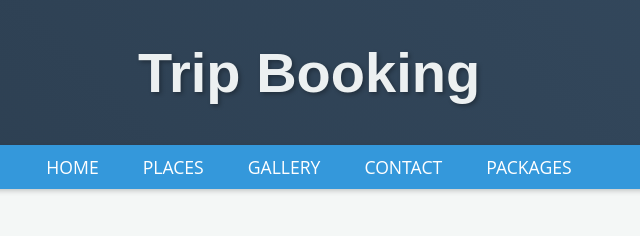
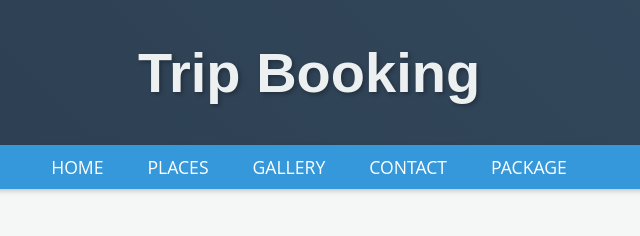
Before and after one commit to AshokRucca/TripBooking, a plain HTML site: page index.html in a window 1280 px wide. Shown: the top 236 px of the page, 331-971 px from the left. Drawn offline with Linux system fonts and the light colour scheme.

Commit message:
Update index.html

```diff
--- a/index.html
+++ b/index.html
@@ -16,7 +16,7 @@
         <a href="#">PLACES</a>
         <a href="#">GALLERY</a>
         <a href="#">CONTACT</a>
-        <a href="#">PACKAGES</a>
+        <a href="#">PACKAGE</a>
     </nav>
     <section>
         <h1>ENJOY THE HOLIDAYS</h1>
```
